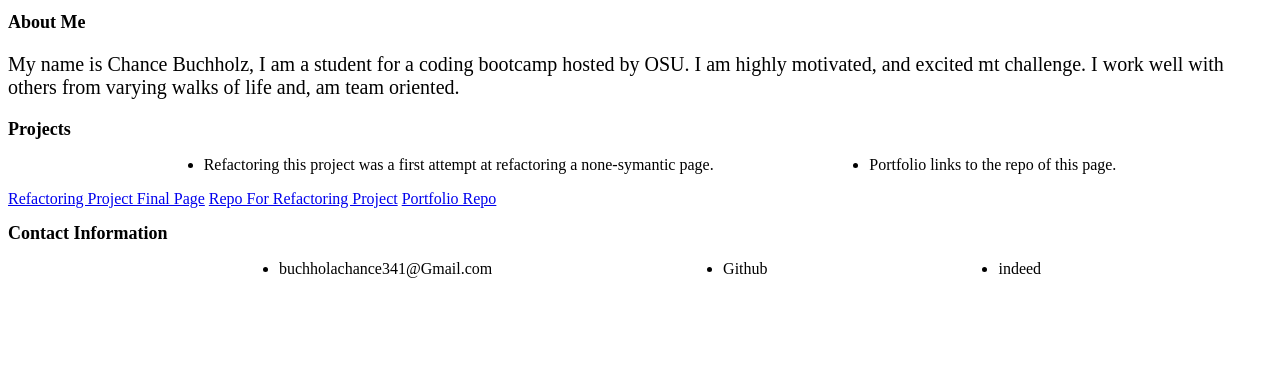
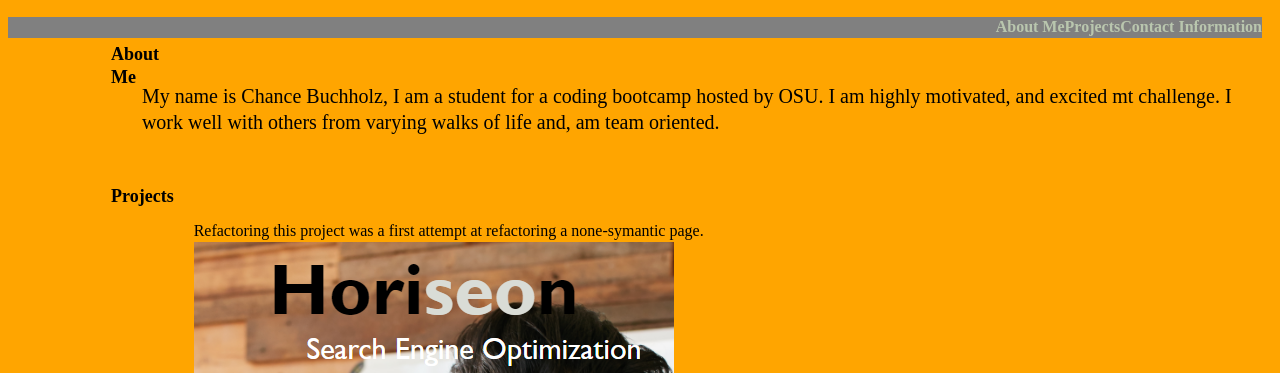
Before and after one commit to BuchholzC/portfolio, a plain HTML site: page index.html in a window 1280 px wide. Shown: the part 101-474 px from the top of the page. Drawn offline with Linux system fonts and the light colour scheme.

Commit message:
reupload

```diff
--- a/assets/style.css
+++ b/assets/style.css
@@ -1,34 +1,55 @@
-root{
-    --grey:grey;
-    --blue:blue;
-    --black:black;
-
-}
-
 Nav{
     display:flex;
     justify-content: flex-end;
-    background-color: var(--grey);
-    color: var(--black);
+    margin-right: 10px;
+    background-color: gray;
+    color: orange;
 }
 
+
+body{
+    background-color: orange;
+    color: black;
+}
+
+header{
+    background-color: orange;
+    color: black;
+}
 h1{
     display:flex;
     justify-content: center;
 }
 
 h2{
+    margin: -20px;
+    margin-left: 71px;
+    display:black;
+    justify-content: center;
     font-size: large;
-    background-color: var(--blue);
-    color: var(--grey);
+    background-color: orange;
+    color: black;
+}
+
+h3{
+    color:orange;
+}
+a {
+    justify-content:left
 }
 
 p {
-   Background-color: var(--grey);
-   color: var(--black);
+   Background-color: orange;
+   color: black;
    font-size:20px;
 }
 ul{
-    display:flex;
+    display:block;
     justify-content: space-evenly;
 }
+li{
+    display: block;
+}
+footer, li{
+    justify-content: space-evenly;
+}
--- a/assets/index.html
+++ b/index.html
@@ -4,20 +4,21 @@
     <meta charset="UTF-8">
     <meta http-equiv="X-UA-Compatible" content="IE=edge">
     <meta name="viewport" content="width=device-width, initial-scale=1.0">
-    <link href="reset.css">
-    <link rel="stylesheet" type="text/css" href="style.css">
     <title>Chance Buchholz</title>
+    <link rel="stylesheet" href="./assets/reset.css" />
+    <link rel="stylesheet" href="./assets/style.css" />
 </head>
+
+<body>
 <header>
     <h1>Chance Buchholz</h1>
 </header>
 <nav>
-    <a href="#">About Me</a>
-    <a href="#">Projects</a>
+    <a href="#">About Me </a>
+    <a href="#">Projects </a>
     <a href="#">Contact Information</a>
 </nav>
 
-<body>
 
       <main>
           <h2>About Me</h2>
@@ -28,22 +29,23 @@
         <h2>Projects</h2>
           <ul>
               <li>Refactoring this project was a first attempt at refactoring a none-symantic page.
+                  <a href="https://buchholzc.github.io/due-january-21st/"><img src="assets/horzeonPage.png" alt="image of Horzeon page"></a>
+                  <a href="https://github.com/BuchholzC/due-january-21st/blob/main/index.html"><img src="assets/refactor,repo.png" alt="image of github repo of Horzeon page"></a>
               </li>
-              <li>Portfolio links to the repo of this page.</li>
-          </ul>
+              <li>Portfolio links to the repo of this page.
+              <a href="example.com"><img src="assets/portfolioRepo.png" alt="image of portfolio repo"></a>
+              </li>
+            </ul>
           <section>
-              <a href="https://buchholzc.github.io/due-january-21st/">Refactoring Project Final Page</a>
-              <a href="https://github.com/BuchholzC/due-january-21st/blob/main/index.html">Repo For Refactoring Project</a>
-              <a href="example.com">Portfolio Repo</a>
           </section>
     </main>
 
     <footer>
-        <H2>Contact Information</h2>
+        <h3>Contact Information</h3>
         <Ul>
-            <li>buchholachance341@Gmail.com</li>
-            <li>Github</li>
-            <li>indeed</li>
+            <li>buchholzchance341@Gmail</li>
+            <li><a href="https://github.com/BuchholzC">github</a> </li>
+            <li> indeed </li>
         </Ul>
     </footer>
 
```
Also changed, not shown: assets/horzeonPage.png (added), assets/portfolioRepo.png (added), assets/refactor,repo.png (added), 1 other file.
